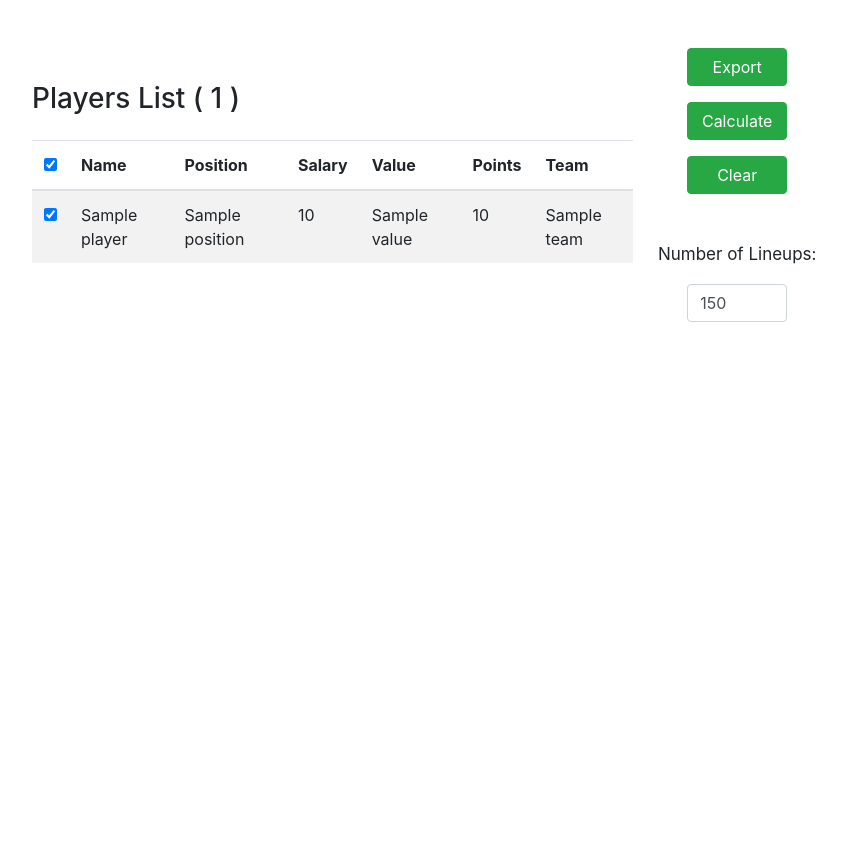
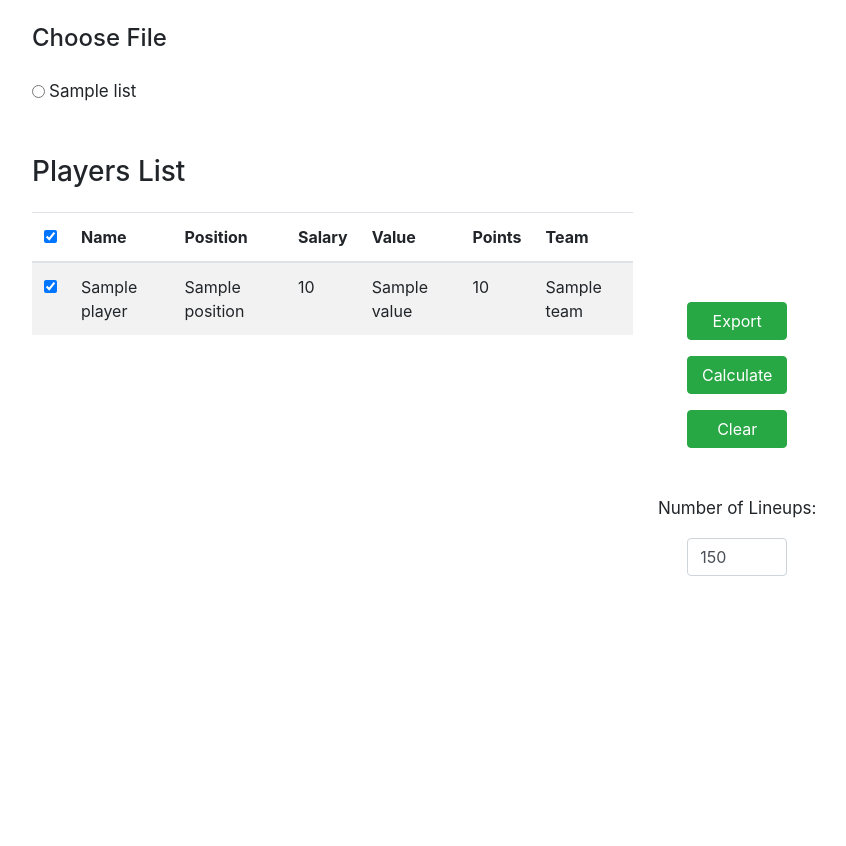
Before and after one commit to yonadav-labs/fantasy-soccer, a Django app: template templates/players.html in a window 1280 px wide. Shown: the part 56-902 px from the top of the page, without its empty margins (7-853 px from the left). Before the commit the page ends 378 px from the top, so only its background shows below. Run offline with Django 3.2, Linux system fonts and the light colour scheme; the template is opened without the code that fills it: most values are stand-ins (such as "Sample title", 1, 10 or a date in 2020); parts of the project's set-up code (start-up, migrations or seed data) failed here and were passed over; some libraries are stand-ins or nearby versions.

Commit message:
add player list, revise template

```diff
--- a/general/admin.py
+++ b/general/admin.py
@@ -6,3 +6,4 @@ from django.contrib import admin
 from general.models import *
 
 admin.site.register(Player)
+admin.site.register(PlayerList)
--- a/general/views.py
+++ b/general/views.py
@@ -15,7 +15,8 @@ from general.models import *
 from general.lineup import *
 
 def players(request):
-    players = Player.objects.all().exclude(uid__isnull=True)
+    # players = Player.objects.all().exclude(uid__isnull=True)
+    lists = PlayerList.objects.all()
     return render(request, 'players.html', locals())
 
 def gen_lineups(request):
--- a/templates/players.html
+++ b/templates/players.html
@@ -6,8 +6,19 @@
     {% csrf_token %}
     <div class="clearfix"></div>
       <div class="col-md-6 pr-0 pl-4">
-        <h3 class="mb-4 mt-4">Players List ( {{ players.count }} )</h3>
-        <div style="overflow-y: scroll; max-height: calc(98vh - 150px);">
+        <h4 class="mb-4 mt-4">Choose File</h4>
+        <div class="float-left">
+          {% for ii in lists %}
+            <div class="form-check" style="font-size: 17px; height: 30px;">
+              <label class="form-check-label">
+                <input type="radio" class="form-check-input" name="player_list" value="{{ ii.title }}">{{ ii.title }}
+              </label>
+            </div>
+          {% endfor %}
+        </div>
+        <div class="clearfix"></div>
+        <h3 class="mb-4 mt-5">Players List</h3>
+        <div style="overflow-y: scroll; height: calc(98vh - 150px);">
         <table class="table table-striped table-hover table-responsive-md">
           <thead>
             <tr>
```
Also changed, not shown: general/imports.py (+3 -7 lines), general/models.py (+8 -1 lines).
